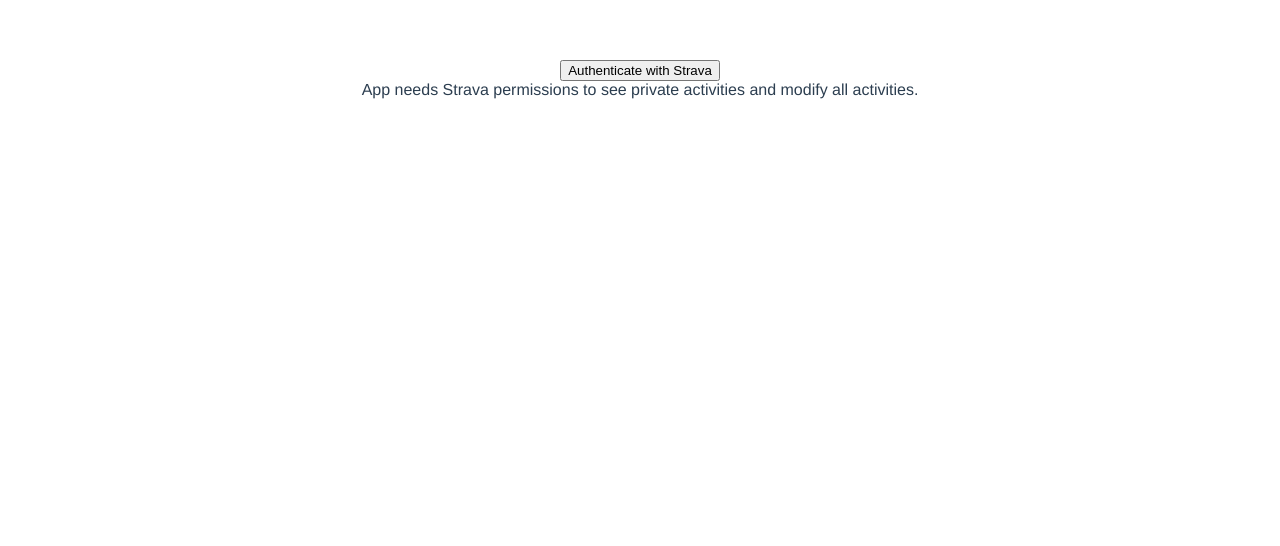
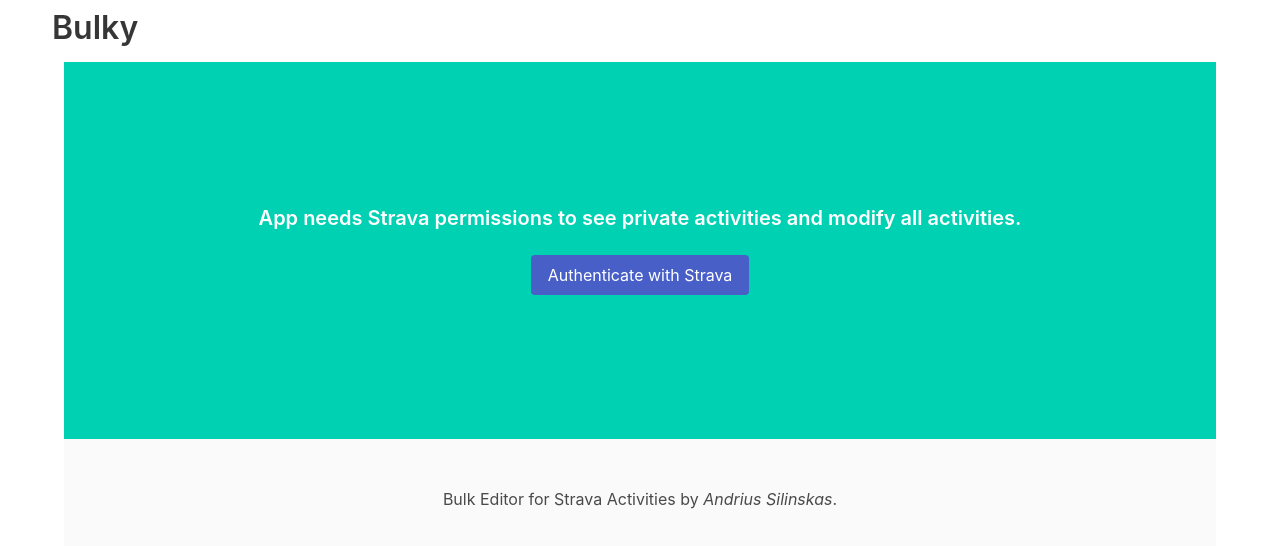
Before and after one commit to andrius-sil/bulky, a Vue app in the folder client/: page / in a window 1280 px wide. Shown: the top 546 px of the page. Built offline with nearby package versions, Linux system fonts and the light colour scheme; what vue-resource would draw is missing.

Commit message:
Basic styling.

```diff
--- a/client/package.json
+++ b/client/package.json
@@ -13,7 +13,9 @@
     "build": "node build/build.js"
   },
   "dependencies": {
+    "bulma": "^0.7.1",
     "dateformat": "^3.0.3",
+    "font-awesome": "^4.7.0",
     "vue": "^2.5.2",
     "vue-resource": "^1.5.0",
     "vue-router": "^3.0.1",
@@ -46,7 +48,7 @@
     "eslint-plugin-standard": "^3.0.1",
     "eslint-plugin-vue": "^4.0.0",
     "extract-text-webpack-plugin": "^3.0.0",
-    "file-loader": "^1.1.4",
+    "file-loader": "^1.1.11",
     "friendly-errors-webpack-plugin": "^1.6.1",
     "html-webpack-plugin": "^2.30.1",
     "jest": "^22.0.4",
--- a/client/src/App.vue
+++ b/client/src/App.vue
@@ -1,11 +1,30 @@
 <template>
-  <div id="app">
-    <div>
-      <button v-show="!isAuthenticated()" @click="handleLogin()">Authenticate with Strava</button>
-      <button v-show="isAuthenticated()" @click="handleLogout()">Log out</button>
+  <div id="app" class="container">
+    <nav class="navbar" role="navigation" aria-label="main navigation">
+      <div class="navbar-brand">
+        <h1 class="title">Bulky</h1>
+      </div>
+
+      <div class="navbar-menu">
+        <div class="navbar-end">
+          <button class="button is-link is-outlined is-small" v-show="!isAuthenticated() && !isHomepage" @click="handleLogin()">Authenticate with Strava</button>
+          <button class="button is-link is-outlined is-small" v-show="isAuthenticated()" @click="handleLogout()">Revoke Strava Access</button>
+        </div>
+      </div>
+    </nav>
+
+    <router-view/>
+
+    <footer class="footer">
+      <div class="container">
+        <div class="content has-text-centered">
+          <p>
+            Bulk Editor for Strava Activities by <i>Andrius Silinskas</i>.
+          </p>
+        </div>
+      </div>
+    </footer>
     </div>
-    <router-view/>
-  </div>
 </template>
 
 <script>
@@ -23,6 +42,9 @@
     },
     handleLogout () {
       auth.deauthenticate(this)
+    },
+    isHomepage () {
+      return this.$route.path === '/'
     }
   }
 }
@@ -30,11 +52,6 @@
 
 <style>
 #app {
-  font-family: 'Avenir', Helvetica, Arial, sans-serif;
-  -webkit-font-smoothing: antialiased;
-  -moz-osx-font-smoothing: grayscale;
-  text-align: center;
-  color: #2c3e50;
-  margin-top: 60px;
+  margin-top: 10px;
 }
 </style>
--- a/client/src/components/Editor.vue
+++ b/client/src/components/Editor.vue
@@ -1,8 +1,33 @@
 <template>
   <div>
-    <datepicker v-model="startDate"></datepicker>
-    <datepicker v-model="endDate"></datepicker>
-    <table border="1">
+    <div class="level">
+      <div class="level-left">
+        <div class="level-item">
+          <p>from</p>
+        </div>
+        <div class="level-item">
+          <datepicker wrapper-class="control" input-class="input" v-model="startDate"></datepicker>
+        </div>
+
+        <div class="level-item"></div>
+
+        <div class="level-item">
+          <p>to</p>
+        </div>
+        <div class="level-item">
+          <datepicker wrapper-class="control" input-class="input" v-model="endDate"></datepicker>
+        </div>
+      </div>
+
+      <div class="level-right">
+        <div class="level-item">
+          <button class="button is-primary" :disabled="modifiedPrivate.length === 0" @click="updateActivities()">Update Activities</button>
+        </div>
+      </div>
+    </div>
+
+    <div class="container">
+      <table class="table is-fullwidth">
         <tr>
           <th>Date</th>
           <th>Name</th>
@@ -13,18 +38,20 @@
             Private
           </th>
         </tr>
-      <tr v-for="activity in activities" :key="activity.Id">
+        <tr v-for="activity in activities" :key="activity.Id" :class="modifiedPrivate.includes(activity.Id) ? 'is-selected' : ''">
           <td>{{ formatDate(activity.Start_date) }}</td>
           <td><a :href="activity.Url">{{ activity.Name }}</a></td>
           <td>{{ formatDistance(activity.Distance) }}</td>
           <td>{{ formatBool(activity.Commute) }}</td>
-        <td :class="modifiedPrivate.includes(activity.Id) ? 'private' : ''">
+          <td>
             <input type="checkbox" v-model="selectedPrivate" :value="activity.Id" number>
           </td>
         </tr>
       </table>
+
       <div v-if="activities.length === 0">No activities for selected dates.</div>
-    <button :disabled="modifiedPrivate.length === 0" @click="updateActivities()">Update Activities</button>
+    </div>
+
   </div>
 </template>
 
@@ -182,9 +209,3 @@
   }
 }
 </script>
-
-<style scoped>
-td.private {
-  background-color: #369;
-}
-</style>
--- a/client/src/components/Home.vue
+++ b/client/src/components/Home.vue
@@ -1,7 +1,14 @@
 <template>
-  <div>
-    App needs Strava permissions to see private activities and modify all activities.
-  </div>
+  <section class="hero is-primary is-medium">
+    <div class="hero-body">
+      <div class="container has-text-centered">
+        <h1 class="subtitle">
+          <strong>App needs Strava permissions to see private activities and modify all activities.</strong>
+        </h1>
+        <button class="button is-link" @click="handleLogin()">Authenticate with Strava</button>
+      </div>
+    </div>
+  </section>
 </template>
 
 <script>
@@ -14,6 +21,12 @@
     if (authCode != null) {
       auth.stravaTokenExchange(this, authCode, '/editor')
     }
+  },
+
+  methods: {
+    handleLogin () {
+      auth.stravaRequestAccess()
+    }
   }
 }
 </script>
--- a/client/src/components/NotFound.vue
+++ b/client/src/components/NotFound.vue
@@ -1,5 +1,11 @@
 <template>
-  <div>
-    Page not found.
-  </div>
+  <section class="hero is-primary is-medium">
+    <div class="hero-body">
+      <div class="container has-text-centered">
+        <h1 class="title">
+          PAGE NOT FOUND
+        </h1>
+      </div>
+    </div>
+  </section>
 </template>
--- a/client/src/main.js
+++ b/client/src/main.js
@@ -4,6 +4,9 @@
 import App from './App'
 import VueResource from 'vue-resource'
 import router from './router'
+
+import 'bulma/css/bulma.css'
+import 'font-awesome/css/font-awesome.css'
 
 Vue.use(VueResource)
 
```
Also changed, not shown: 1 other file (tests, documents, lock files or other folders). Lines whose indentation alone changed are shown as unchanged.
